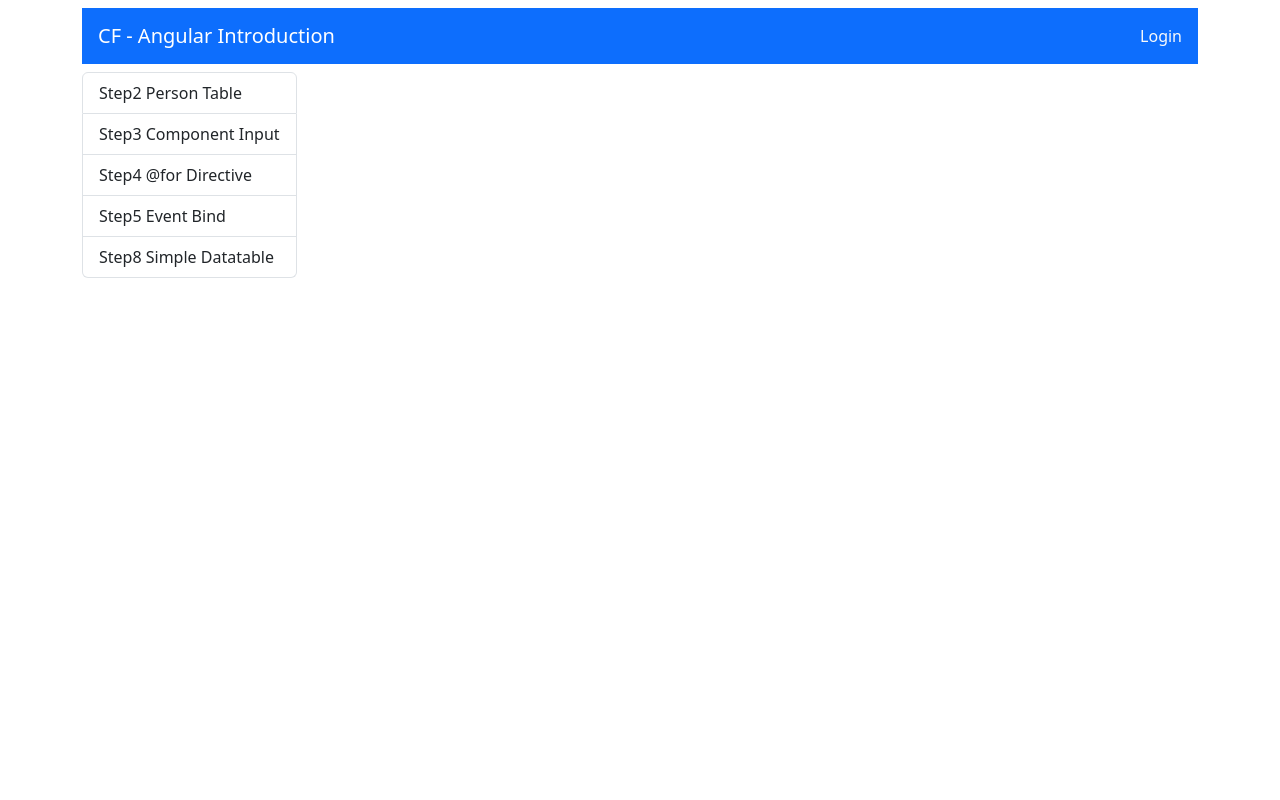
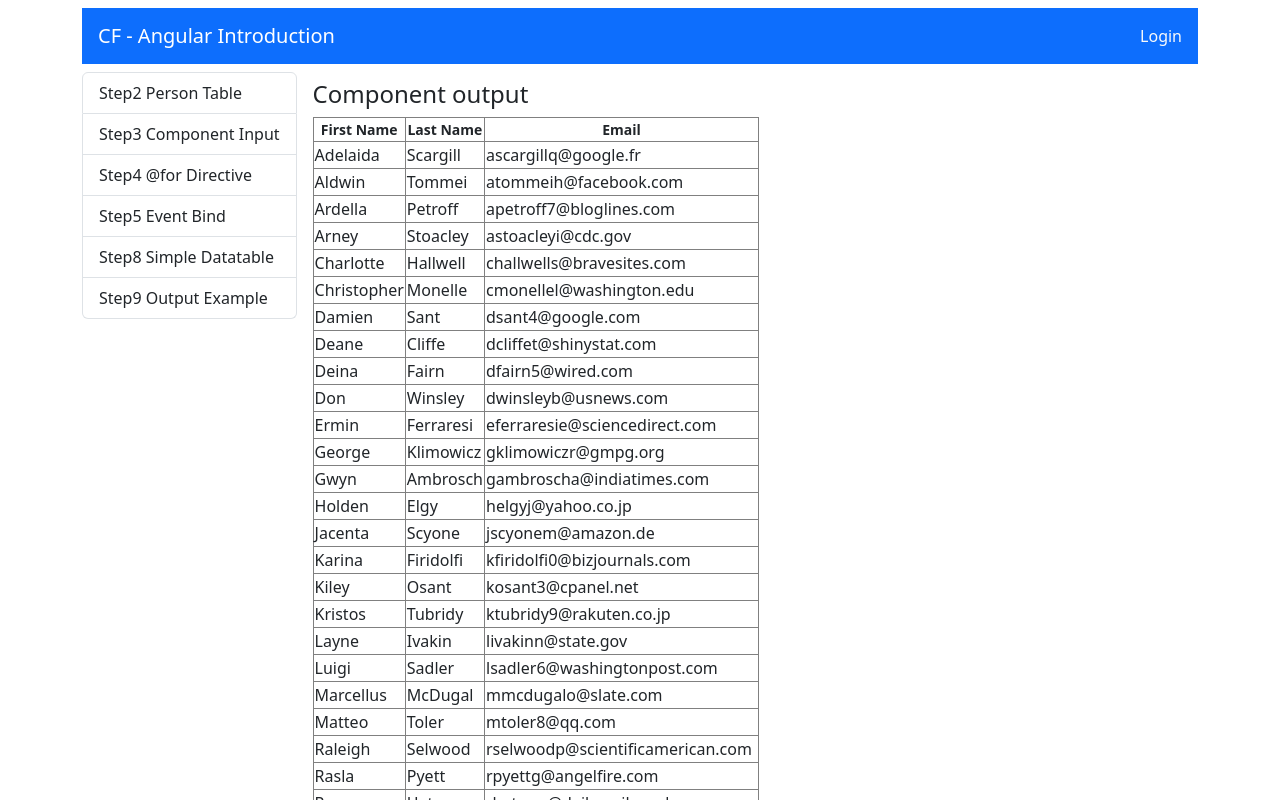
Before and after one commit to TimosPsy/Cf9-frontend, an Angular app: page /component-output in a window 1280 px wide. Before the commit this address led to /. Shown: the top 800 px of the page. Built offline with nearby package versions, Linux system fonts and the light colour scheme.

Commit message:
feat: add output variables

```diff
--- a/src/app/app.routes.ts
+++ b/src/app/app.routes.ts
@@ -5,6 +5,7 @@
 import { Step5EventBind } from './components/step5-event-bind/step5-event-bind';
 import { Step6Welcome } from './components/step6-welcome/step6-welcome';
 import { Step8SimpleDataTableShow } from './components/step8-simple-data-table-show/step8-simple-data-table-show';
+import { Step9ComponentOutput } from './components/step9-component-output/step9-component-output';
 
 export const routes: Routes = [
   {path:'person-table-example', component:Step2PersonTable},
@@ -12,6 +13,7 @@
   {path:'for-directive-example', component:Step4ForDirective},
   {path:'event-bind-example',component:Step5EventBind},
   {path:'simple-datatable-example', component:Step8SimpleDataTableShow},
+  {path: 'component-output', component: Step9ComponentOutput},
   {path:'welcome', component:Step6Welcome},
   {path:'', redirectTo:'/welcome', pathMatch:'full'}
 ];
--- a/src/app/components/step7-list-group-menu/step7-list-group-menu.ts
+++ b/src/app/components/step7-list-group-menu/step7-list-group-menu.ts
@@ -14,7 +14,7 @@
     { text: "Step4 @for Directive", appLink:'for-directive-example'},
     { text: "Step5 Event Bind", appLink:'event-bind-example'},
     { text: "Step8 Simple Datatable", appLink:'simple-datatable-example'},
-    // { text: "Step9 Output Example", appLink: 'component-output-example'},
+    { text: "Step9 Output Example", appLink: 'component-output-example'},
     // { text: "Step10 Template Forms", appLink:'template-driven-form-example'}
   ]
 }
--- a/src/app/components/step8-simple-data-table/step8-simple-data-table.html
+++ b/src/app/components/step8-simple-data-table/step8-simple-data-table.html
@@ -8,7 +8,7 @@
   </thead>
   <tbody>
     @for (row of data; track row){
-      <tr class="align-middle">
+      <tr class="align-middle" (dblclick)="onPersonClicked(row)">
         <td>{{row.firstname}}</td>
         <td>{{row.lastname}}</td>
         <td>{{row.email}}</td>
--- a/src/app/components/step8-simple-data-table/step8-simple-data-table.ts
+++ b/src/app/components/step8-simple-data-table/step8-simple-data-table.ts
@@ -1,4 +1,4 @@
-import { Component, Input } from '@angular/core';
+import { Component, EventEmitter, Input, Output } from '@angular/core';
 import { IPerson } from '../../shared/interfaces/person';
 import { sortBy } from 'lodash-es';
 
@@ -11,6 +11,7 @@
 })
 export class Step8SimpleDataTable {
   @Input() data: IPerson[] | undefined;
+  @Output() personClicked = new EventEmitter<IPerson>();
 
   ngOnInit(){
     // console.log("NG ON INIT 1>>>", this.sortOrder);
@@ -38,4 +39,8 @@
     }
     console.log("SortOrder", this.sortOrder);
   }
+
+  onPersonClicked(person: IPerson) {
+    this.personClicked.emit(person);
+  }
 }
--- /dev/null
+++ b/src/app/components/step9-component-output/step9-component-output.html
@@ -0,0 +1,6 @@
+<h4>Component output</h4>
+
+<app-step8-simple-data-table
+[data]="manyPersons"
+(personClicked)="showPersonFromChild($event)"
+></app-step8-simple-data-table>
--- /dev/null
+++ b/src/app/components/step9-component-output/step9-component-output.ts
@@ -0,0 +1,25 @@
+import { Component } from '@angular/core';
+import { IPerson, ManyPersons } from '../../shared/interfaces/person';
+import { Step8SimpleDataTable } from '../step8-simple-data-table/step8-simple-data-table';
+
+@Component({
+  selector: 'app-step9-component-output',
+  imports: [Step8SimpleDataTable],
+  templateUrl: './step9-component-output.html',
+  styleUrl: './step9-component-output.css',
+})
+export class Step9ComponentOutput {
+  manyPersons = ManyPersons
+
+  showPersonFromChild(data: IPerson) {
+    console.log("Step9", data);
+    alert(this.personTemplate(data));
+  }
+
+  personTemplate(data: IPerson) {
+    return `Person Details:
+    FirstName: ${data.firstname}
+    Lastname: ${data.lastname}
+    Email: ${data.email}`
+  }
+}
```
Also changed, not shown: src/app/components/step9-component-output/step9-component-output.css (added), 1 other file (tests, documents, lock files or other folders).
